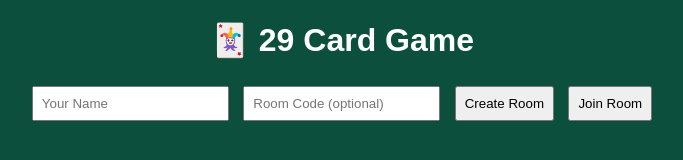
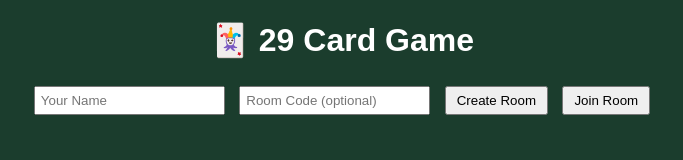
Before and after one commit to shawakash219-lang/29-cards-game-, a plain HTML site: page index.html in a window 1280 px wide. Shown: the whole page, without its empty margins (298-981 px from the left). Drawn offline with Linux system fonts and the light colour scheme.

Commit message:
Update style.css

```diff
--- a/style.css
+++ b/style.css
@@ -1,16 +1,9 @@
 body {
-  background: #0b4f3c;
+  background-color: #1b3d2d;
   color: white;
-  font-family: Arial;
+  font-family: Arial, sans-serif;
   text-align: center;
 }
-
-input, button, select {
-  padding: 8px;
-  margin: 5px;
-}
-
-.cards img {
-  width: 70px;
-  margin: 5px;
-}
+input { margin:5px; padding:5px;}
+button { padding:5px 10px; margin:5px; cursor:pointer; }
+#myCards img { border-radius:5px; }
```
